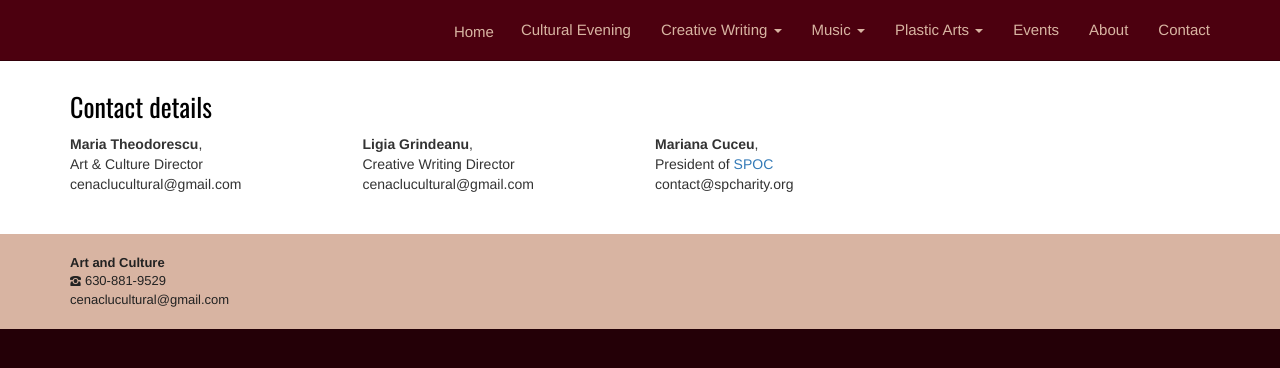
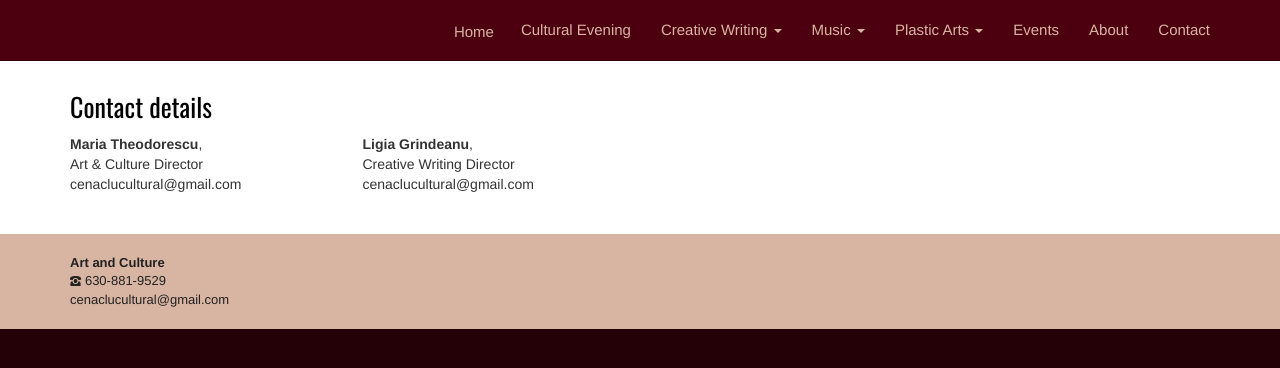
Before and after one commit to adrianth/culteve, a Jekyll site: the page built from en/contact.html, in a window 1280 px wide. Shown: the top 368 px of the page. Built offline with Jekyll 4.4.1, drawn with Linux system fonts in a browser that asks for light colours.

Commit message:
noi doua

```diff
--- a/en/contact.html
+++ b/en/contact.html
@@ -19,10 +19,6 @@ title: Contact
                     <strong>Ligia Grindeanu</strong>,<br>Creative&nbsp;Writing&nbsp;Director<br>
                     cenaclucultural@gmail.com
                 </div>
-                <div class="col-sm-3">
-                    <strong>Mariana Cuceu</strong>,<br>President&nbsp;of&nbsp;<a href="http://www.spcharity.org/">SPOC</a><br>
-                    contact@spcharity.org
-                </div>
             </div>
         </div>
     </div>
```
